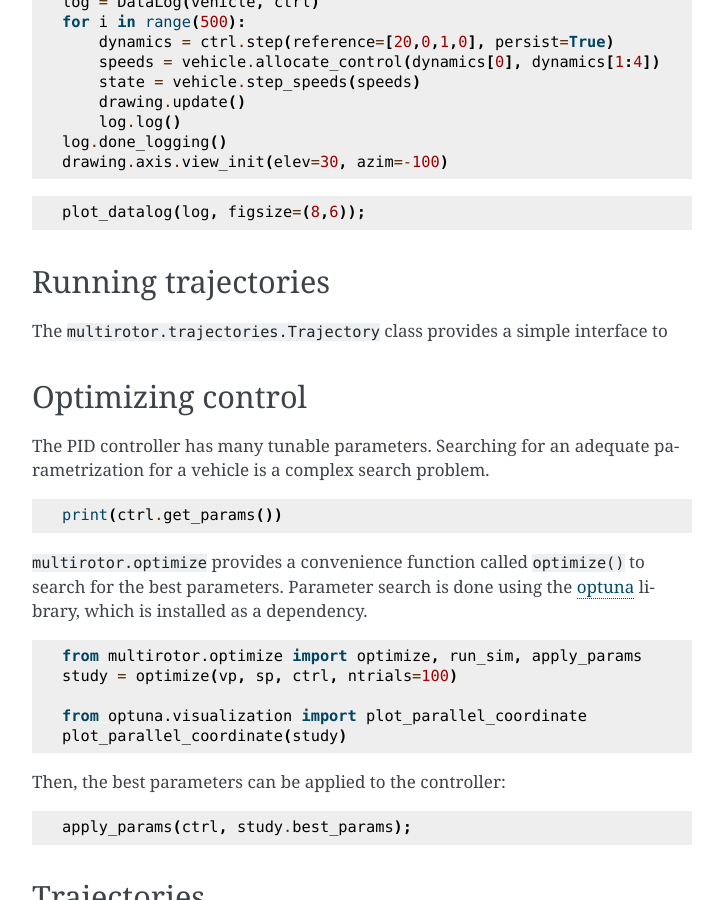
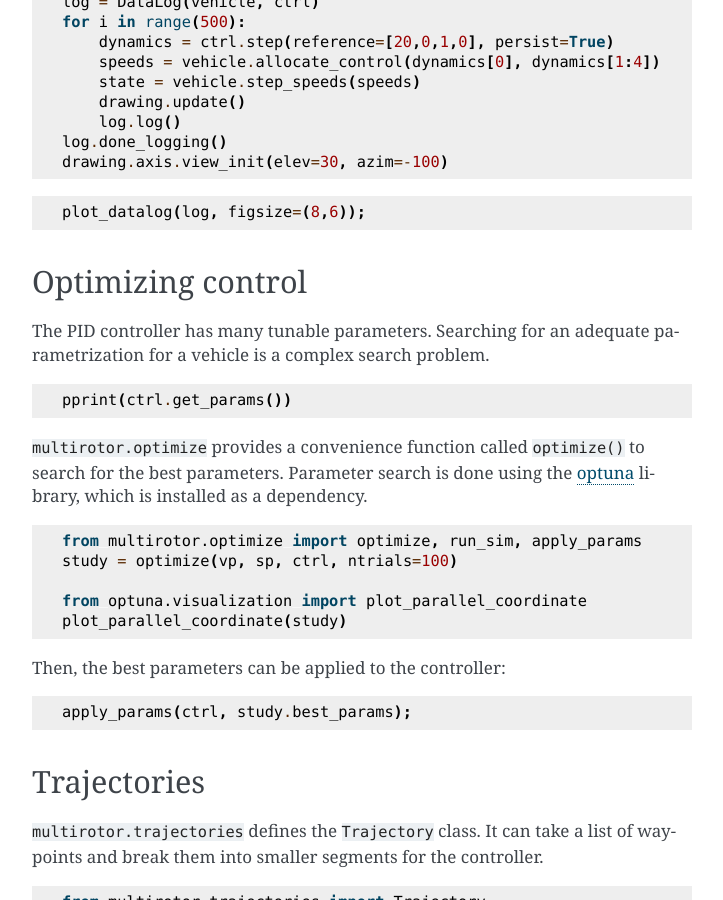
Before and after one commit to hazrmard/multirotor, a Sphinx documentation site: the page built from docs/Quickstart.md, in a window 1280 px wide and 900 px high, scrolled down 3626 px. Shown: the whole window, without its empty margins (388-1111 px from the left). Built offline with Sphinx 7.4.7, drawn with Linux system fonts in a browser that asks for light colours; pages that are not in the unit, such as notebooks, are missing from menus.

Commit message:
Including Quickstart in docs

````diff
--- a/docs/Quickstart.md
+++ b/docs/Quickstart.md
@@ -190,19 +190,13 @@ drawing.axis.view_init(elev=30, azim=-100)
 plot_datalog(log, figsize=(8,6));
 ```
 
-## Running trajectories
-
-
-The `multirotor.trajectories.Trajectory` class provides a simple interface to
-
-
 ## Optimizing control
 
 
 The PID controller has many tunable parameters. Searching for an adequate parametrization for a vehicle is a complex search problem.
 
 ```python
-print(ctrl.get_params())
+pprint(ctrl.get_params())
 ```
 
 `multirotor.optimize` provides a convenience function called `optimize()` to search for the best parameters. Parameter search is done using the [optuna](https://optuna.org/) library, which is installed as a dependency.
--- a/docs/index.rst
+++ b/docs/index.rst
@@ -7,7 +7,7 @@
    :maxdepth: 1
    :caption: Contents:
 
-   ./Detailed Demo.ipynb
+   ./Demo.ipynb
 
 .. include:: ../README.md
    :parser: myst_parser.sphinx_
````
